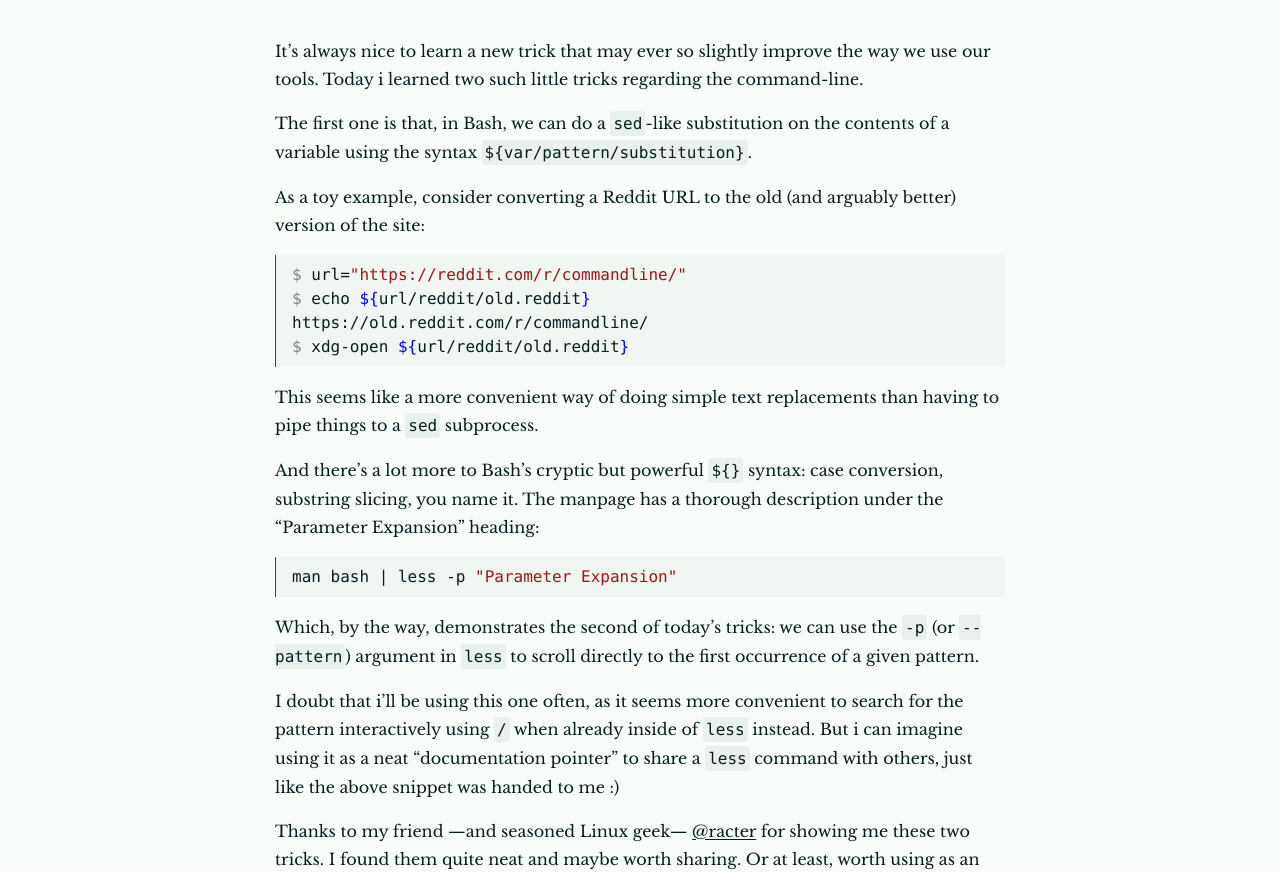
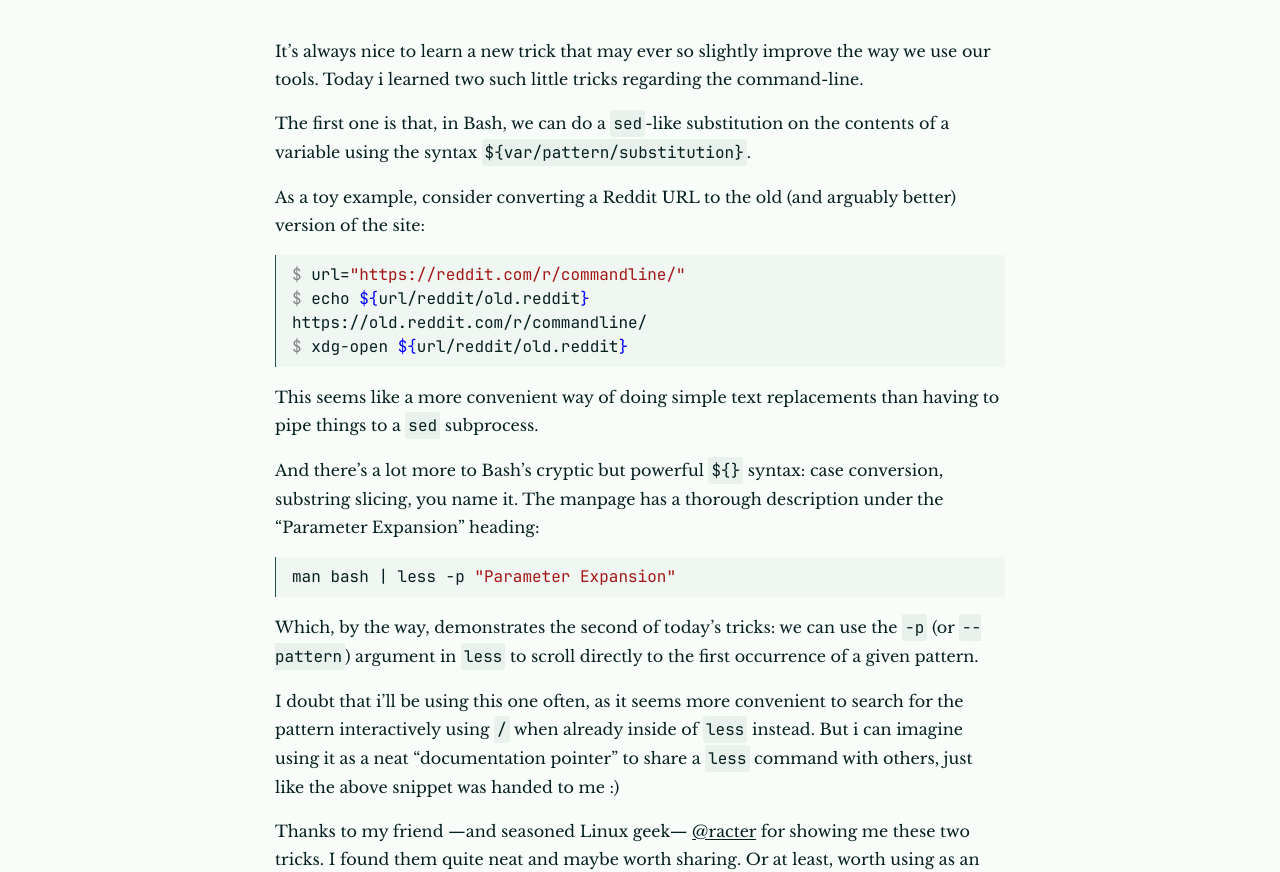
Before and after one commit to epidemian/epidemian.github.io, a Jekyll site: the page built from _posts/2023-04-05-bash-var-substitution.md, in a window 1280 px wide. Shown: the part 188-1060 px from the top of the page. Built offline with Jekyll 4.4.1, drawn with Linux system fonts in a browser that asks for light colours.

Commit message:
Use JetBrains Mono font

```diff
--- a/assets/styles.css
+++ b/assets/styles.css
@@ -22,6 +22,13 @@
   font-weight: 400;
   font-display: fallback;
   src: local('Libre Baskerville Italic'), local('LibreBaskerville-Italic'), url(/assets/fonts/libre-baskerville-italic.woff2) format('woff2');
+}
+@font-face {
+  font-family: 'JetBrains Mono';
+  src: url(/assets/fonts/JetBrainsMono-Regular.woff2) format('woff2');
+  font-weight: 400;
+  font-style: normal;
+  font-display: fallback;
 }
 
 body, h1, h2, h3, h4, h5, h6,
@@ -125,7 +132,10 @@ blockquote > :last-child {
 
 pre,
 code {
-  font-family: ui-monospace, 'SFMono-Regular', 'SF Mono', 'Menlo', 'Consolas', 'Liberation Mono', monospace;
+  font-family: ui-monospace, 'JetBrains Mono', 'SFMono-Regular', 'SF Mono', 'Menlo', 'Consolas', 'Liberation Mono', monospace;
+  /* JetBrains Mono has beautiful ligatures, but it makes more sense for a blog
+  to have discernible characters. */
+  font-variant-ligatures: none;
 }
 
 code {
```
Also changed, not shown: assets/fonts/JetBrainsMono-Regular.woff2 (added).
